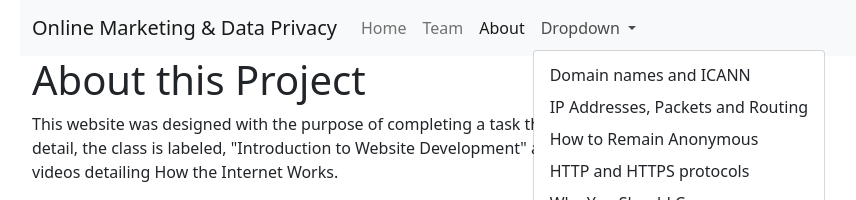
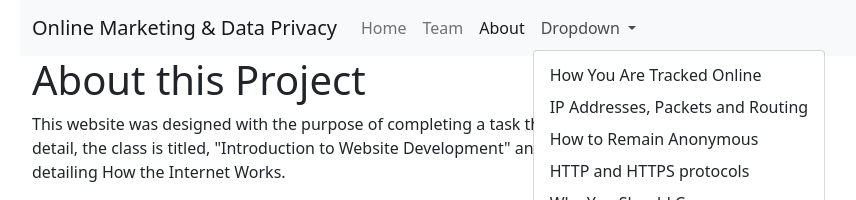
Before and after one commit to DanteArdolino/OnlineMarketing_DataPrivacy, a website: page docs/about.html in a window 1280 px wide. Both pictures are taken after a click on the button "Dropdown". Shown: the top 200 px of the page, without its empty margins (50-906 px from the left). Drawn offline with nearby package versions, Linux system fonts and the light colour scheme.

Commit message:
Fix: updated elements for new Project

```diff
--- a/docs/about.html
+++ b/docs/about.html
@@ -38,7 +38,7 @@
               Dropdown
             </a>
             <ul class="dropdown-menu" aria-labelledby="navbarDropdown">
-              <li><a class="dropdown-item" href="InternetTracking.html">Domain names and ICANN</a></li>
+              <li><a class="dropdown-item" href="InternetTracking.html">How You Are Tracked Online</a></li>
               <li><a class="dropdown-item" href="IPAddresses.html">IP Addresses, Packets and Routing</a></li>
               <li><a class="dropdown-item" href="Anonimity.html">How to Remain Anonymous</a></li>
               <li><a class="dropdown-item" href="HTTP.html">HTTP and HTTPS protocols</a></li>
@@ -60,7 +60,7 @@
       <h1>About this Project</h1>
       <p>
         This website was designed with the purpose of completing a task that was assigned in class. In detail,
-        the class is labeled, "Introduction to Website Development" and the task was to watch videos detailing
+        the class is titled, "Introduction to Website Development" and the task was to watch videos detailing
         How the Internet Works.
       </p>
 
```
Also changed, not shown: docs/index.html (+1 -1 lines).
